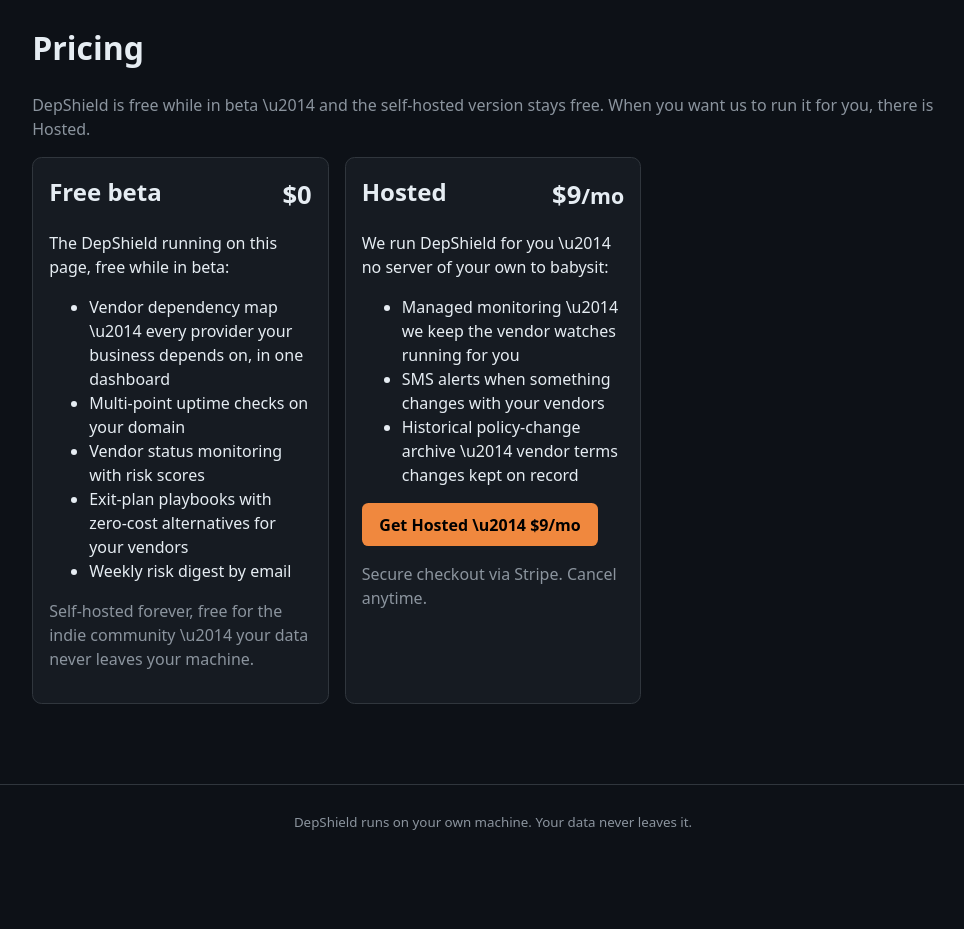
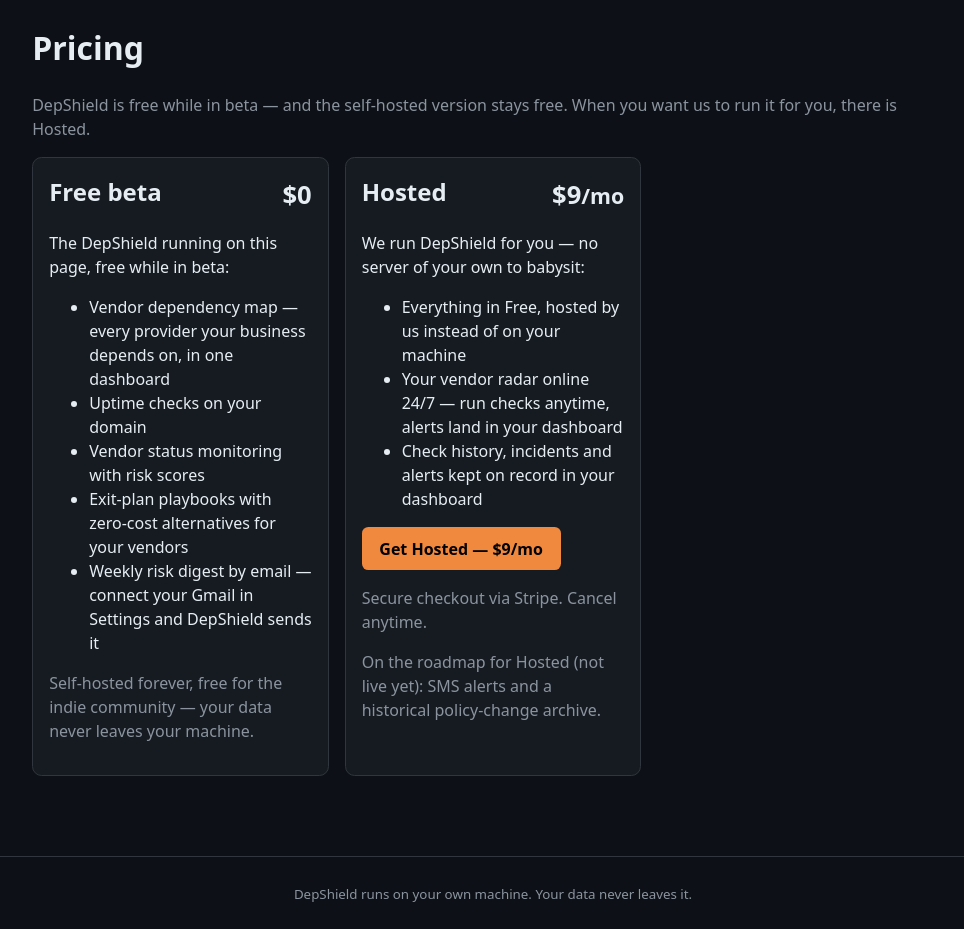
Before and after one commit to justinwayn/depshield, a Flask app: page /pricing in a window 1280 px wide. Shown: the part 51-980 px from the top of the page, without its empty margins (147-1111 px from the left). Before the commit the page ends 881 px from the top, so only its background shows below. Run offline with Flask 3, Linux system fonts and the light colour scheme; data that the repository does not hold is empty.

Commit message:
Soften Hosted pricing copy to only what the code actually does
Verified from source (checks.py, digest.py, app.py, README roadmap):
- SMS alerts: roadmap TODO, no code exists -> removed as a feature claim, now labeled 'on the roadmap (not live yet)'.
- Historical policy-change archive: README roadmap TODO -> same fix. (A ToS hash watcher exists in checks.py but only runs via CLI --policy; the web app never enables it and there is no archive.)
- 'Managed monitoring': the hosted deploy has no scheduler - checks run when triggered from the dashboard. Copy now says the radar is hosted online 24/7 with checks run anytime, which is true.
- Free tier: 'multi-point uptime checks' -> 'uptime checks' (multi-point is a roadmap item; checks are single-origin); digest line now notes it needs a Gmail connected in Settings (digest.py is real but SMTP-gated).
Price ($9/mo) and the Stripe payment link are unchanged.

```diff
--- a/templates/pricing.html
+++ b/templates/pricing.html
@@ -2,31 +2,32 @@
 {% block title %}Pricing{% endblock %}
 {% block content %}
 <h1>Pricing</h1>
-<p class="muted">DepShield is free while in beta \u2014 and the self-hosted version stays free. When you want us to run it for you, there is Hosted.</p>
+<p class="muted">DepShield is free while in beta — and the self-hosted version stays free. When you want us to run it for you, there is Hosted.</p>
 
 <div class="grid">
   <div class="card">
     <div class="card-top"><h2 style="margin:0;border:0">Free beta</h2><span class="score">$0</span></div>
     <p>The DepShield running on this page, free while in beta:</p>
     <ul>
-      <li>Vendor dependency map \u2014 every provider your business depends on, in one dashboard</li>
-      <li>Multi-point uptime checks on your domain</li>
+      <li>Vendor dependency map — every provider your business depends on, in one dashboard</li>
+      <li>Uptime checks on your domain</li>
       <li>Vendor status monitoring with risk scores</li>
       <li>Exit-plan playbooks with zero-cost alternatives for your vendors</li>
-      <li>Weekly risk digest by email</li>
+      <li>Weekly risk digest by email — connect your Gmail in Settings and DepShield sends it</li>
     </ul>
-    <p class="muted">Self-hosted forever, free for the indie community \u2014 your data never leaves your machine.</p>
+    <p class="muted">Self-hosted forever, free for the indie community — your data never leaves your machine.</p>
   </div>
   <div class="card">
     <div class="card-top"><h2 style="margin:0;border:0">Hosted</h2><span class="score">$9<small>/mo</small></span></div>
-    <p>We run DepShield for you \u2014 no server of your own to babysit:</p>
+    <p>We run DepShield for you — no server of your own to babysit:</p>
     <ul>
-      <li>Managed monitoring \u2014 we keep the vendor watches running for you</li>
-      <li>SMS alerts when something changes with your vendors</li>
-      <li>Historical policy-change archive \u2014 vendor terms changes kept on record</li>
+      <li>Everything in Free, hosted by us instead of on your machine</li>
+      <li>Your vendor radar online 24/7 — run checks anytime, alerts land in your dashboard</li>
+      <li>Check history, incidents and alerts kept on record in your dashboard</li>
     </ul>
-    <a class="btn" href="https://buy.stripe.com/aFa00jaRm0aX6Agd7ydZ60a">Get Hosted \u2014 $9/mo</a>
+    <a class="btn" href="https://buy.stripe.com/aFa00jaRm0aX6Agd7ydZ60a">Get Hosted — $9/mo</a>
     <p class="muted">Secure checkout via Stripe. Cancel anytime.</p>
+    <p class="muted">On the roadmap for Hosted (not live yet): SMS alerts and a historical policy-change archive.</p>
   </div>
 </div>
 {% endblock %}
```
